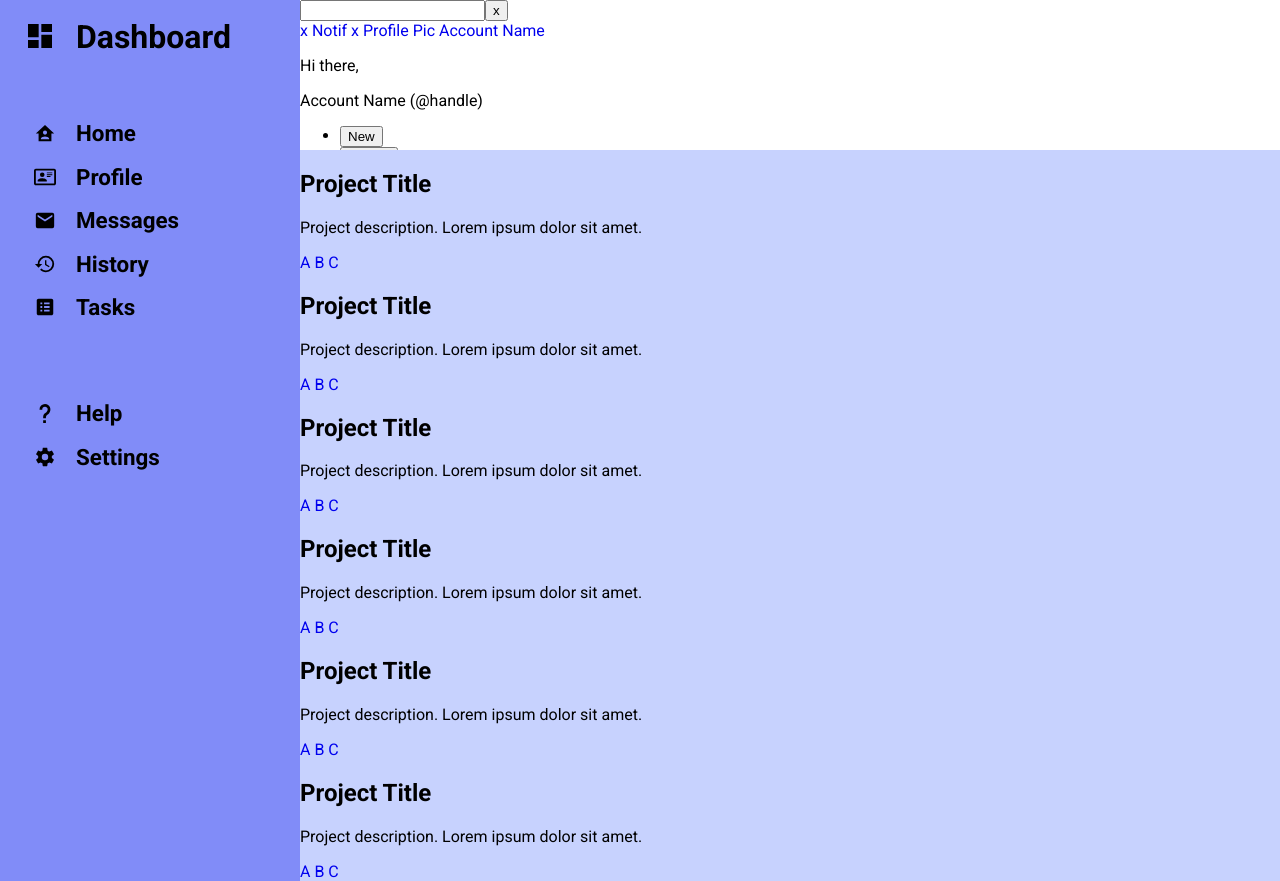
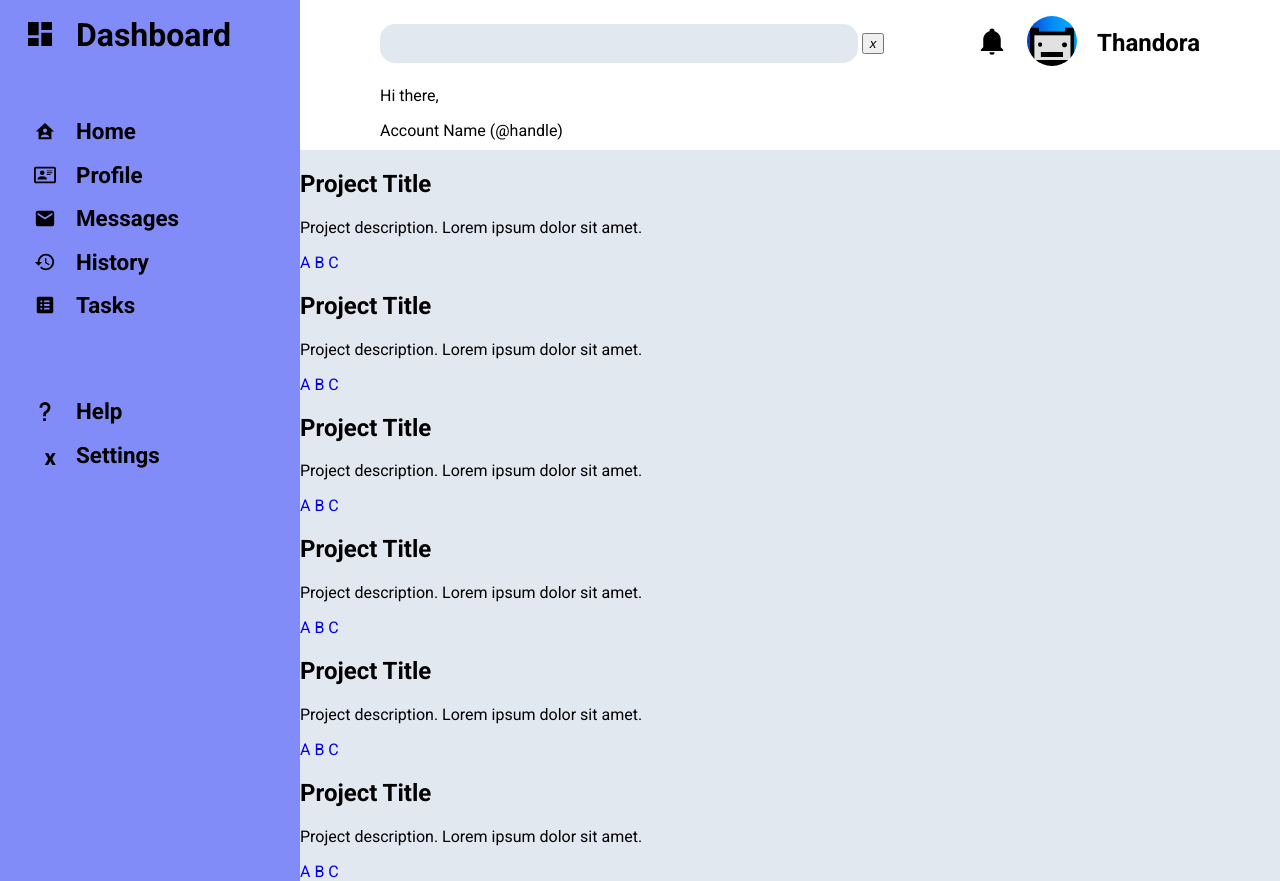
Before and after one commit to thandora/odin-admin-dashboard, a plain HTML site: page index.html in a window 1280 px wide. Drawn offline with Linux system fonts and the light colour scheme.

Commit message:
Style first half of header

```diff
--- a/index.html
+++ b/index.html
@@ -84,9 +84,7 @@
 
             <li>
               <a href="#">
-                <div class="nav-icon">
-                  <img src="assets/nav-icons/cog.svg" alt="cog" />
-                </div>
+                <div class="nav-icon">x</div>
                 <div class="nav-name">Settings</div>
               </a>
             </li>
@@ -96,11 +94,31 @@
 
       <div class="header">
         <div class="header-top">
-          <input type="search" id="dashboard-search" /><button>x</button>
+          <div class="search-container">
+            <input type="search" id="dashboard-search" />
+            <button><i class="search-icon">x</i></button>
+          </div>
+
           <div class="nav-account">
-            <a href="#" class="notification-icon">x Notif</a>
-            <a href="#" class="profile-pic">x Profile Pic</a>
-            <a href="#" class="account-name">Account Name</a>
+            <a href="#" class="nav-link">
+              <div class="nav-icon">
+                <img src="assets/nav-icons/bell.svg" alt="bell" />
+              </div>
+            </a>
+
+            <a href="#" class="nav-link">
+              <div class="nav-icon">
+                <img
+                  src="assets/nav-icons/profile.jpg"
+                  class="profile-picture"
+                  alt="blue background robot"
+                />
+              </div>
+            </a>
+
+            <a href="#" class="nav-link account-name">
+              <p id="account-name">Thandora</p>
+            </a>
           </div>
         </div>
 
--- a/style.css
+++ b/style.css
@@ -31,7 +31,7 @@ a {
 .sidebar {
   background-color: #818cf8;
   grid-row: 1 / -1;
-  padding: 18px 24px;
+  padding: 16px 24px;
 
   display: grid;
   grid-template-rows: 80px 280px 180px;
@@ -80,10 +80,65 @@ a {
 /* Header */
 .header {
   background-color: #ffffff;
-  min-height: 150px;
+  color: black;
+  height: 150px;
+
+  padding: 16px 80px;
+  display: grid;
+  grid-template-rows: 1fr 1fr;
 }
+
+.header-top {
+  display: grid;
+  grid-template-columns: 3fr 1fr;
+  align-items: center;
+}
+
+.header-top #dashboard-search {
+  appearance: none;
+  border: none;
+  background-color: #e2e8f0;
+  border-radius: 15px;
+  width: 80%;
+  padding: 12px;
+}
+
+.header-top .nav-account {
+  display: grid;
+  align-items: center;
+  grid-template-columns: 1fr 1fr 3fr;
+  gap: 20px;
+}
+
+.header-top .nav-account .nav-link {
+  justify-self: center;
+}
+
+.header-top .nav-icon img {
+  justify-self: center;
+  width: 30px;
+  height: 30px;
+}
+
+.header-top .nav-icon>.profile-picture {
+  border-radius: 50%;
+  width: 50px;
+  height: 50px;
+}
+
+.header-top .nav-account .account-name {
+  justify-self: start;
+}
+
+.header-top .nav-account .account-name p {
+  margin: 0;
+  font-size: 1.5rem;
+  color: black;
+  font-weight: 700;
+}
+
 
 /* Content */
 .content {
-  background-color: #c7d2fe;
+  background-color: #e2e8f0;
 }
```
Also changed, not shown: assets/nav-icons/bell.svg (added), assets/nav-icons/profile.jpg (added).
